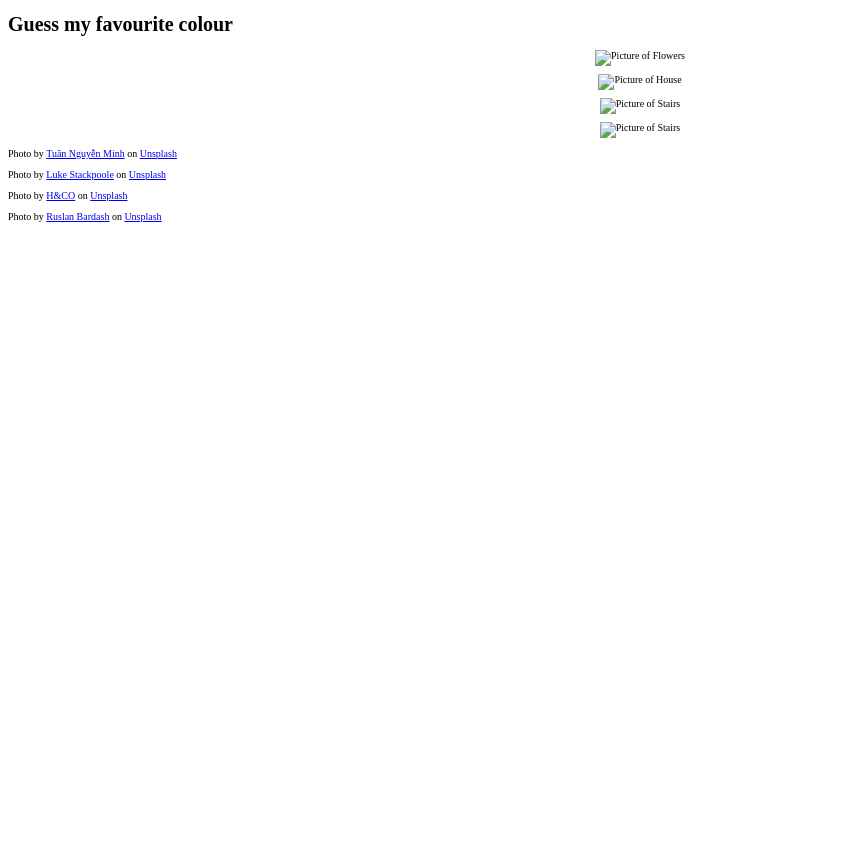
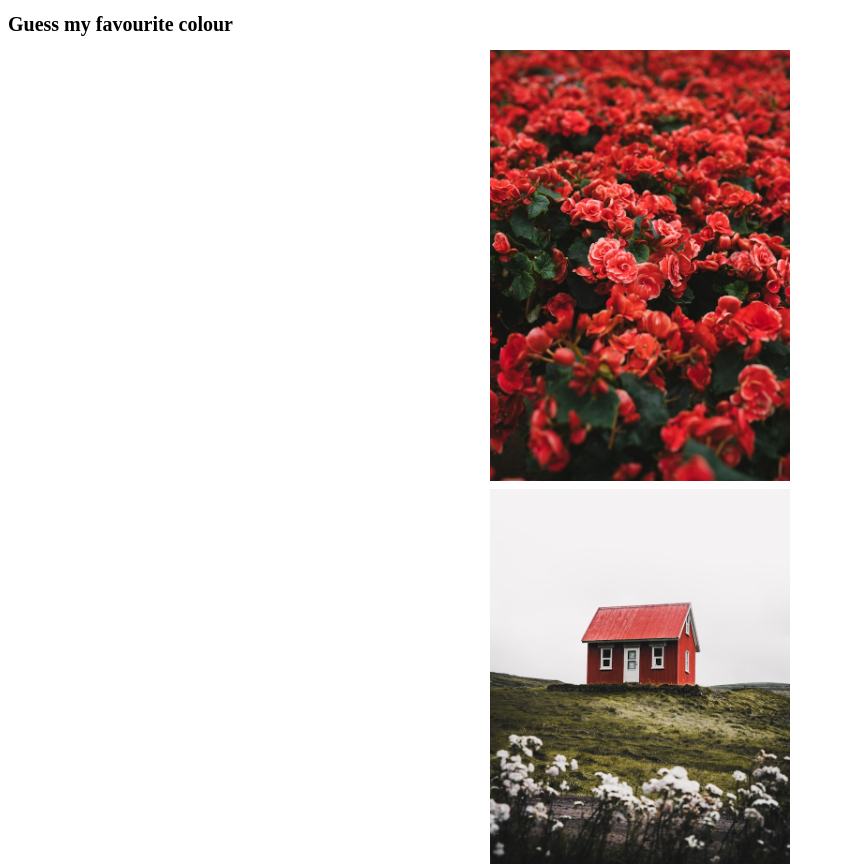
Before and after one commit to bohdanhor/photo-gallery, a plain HTML site: page index.html in a window 1280 px wide. Shown: the top 867 px of the page, without its empty margins (0-845 px from the left). Before the commit the page ends 800 px from the top, so only its background shows below. Drawn offline with Linux system fonts and the light colour scheme.

Commit message:
Update index.html

```diff
--- a/index.html
+++ b/index.html
@@ -45,12 +45,12 @@
     <!-- <nav>Navigation</nav> -->
     <main>
       <section>
-        <img src="Flowers.jpg" alt="Picture of Flowers">
-<img src="House.jpg" alt="Picture of House">
+        <img src="Media/Flowers.jpg" alt="Picture of Flowers">
+<img src="Media/House.jpg" alt="Picture of House">
 
-<img src="Stairs.jpg" alt="Picture of Stairs">
+<img src="Media/Stairs.jpg" alt="Picture of Stairs">
 
-<img src="Bowl.jpg" alt="Picture of Stairs">
+<img src="Media/Bowl.jpg" alt="Picture of Stairs">
 
       </section>
     </main>
```
